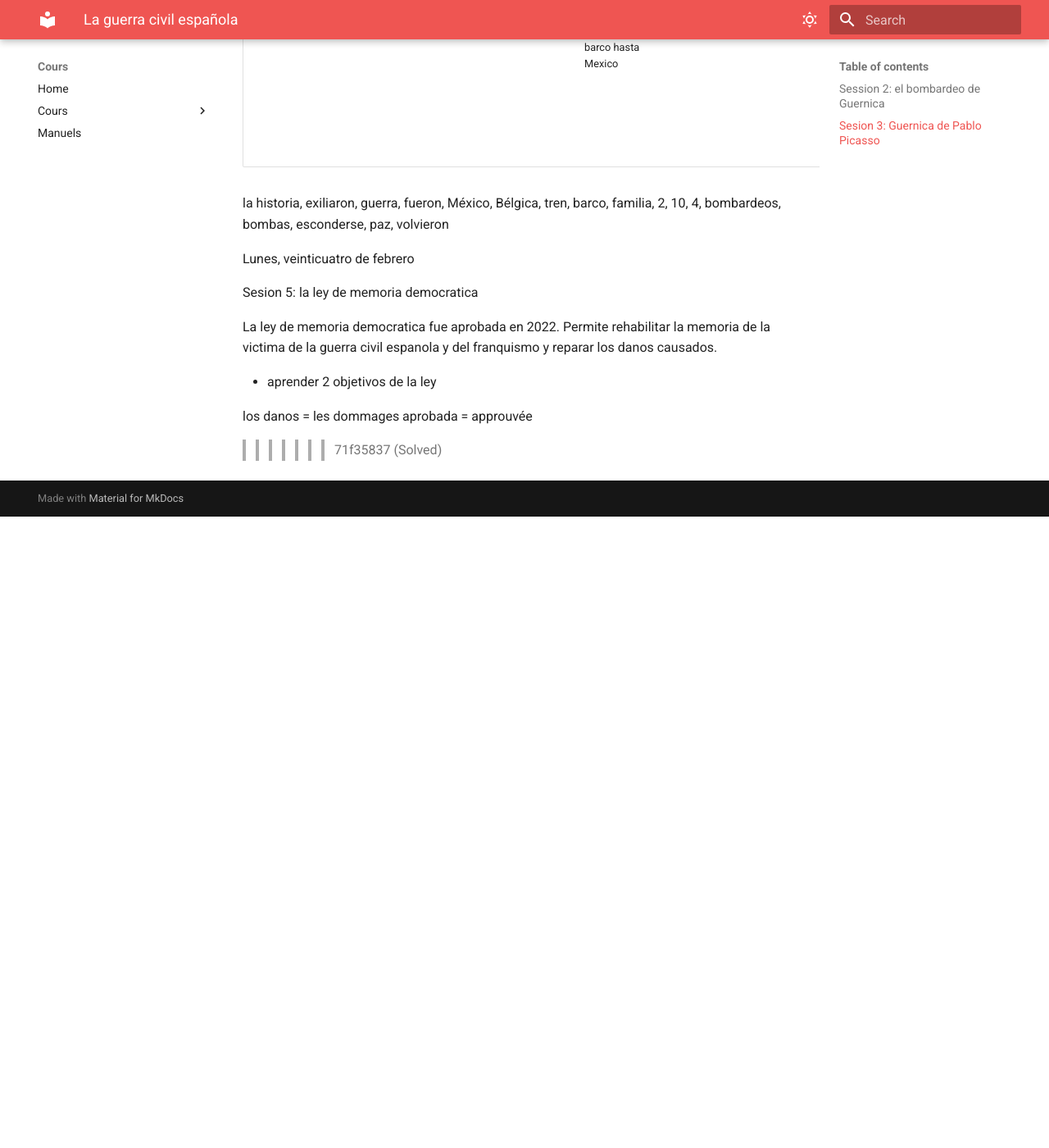
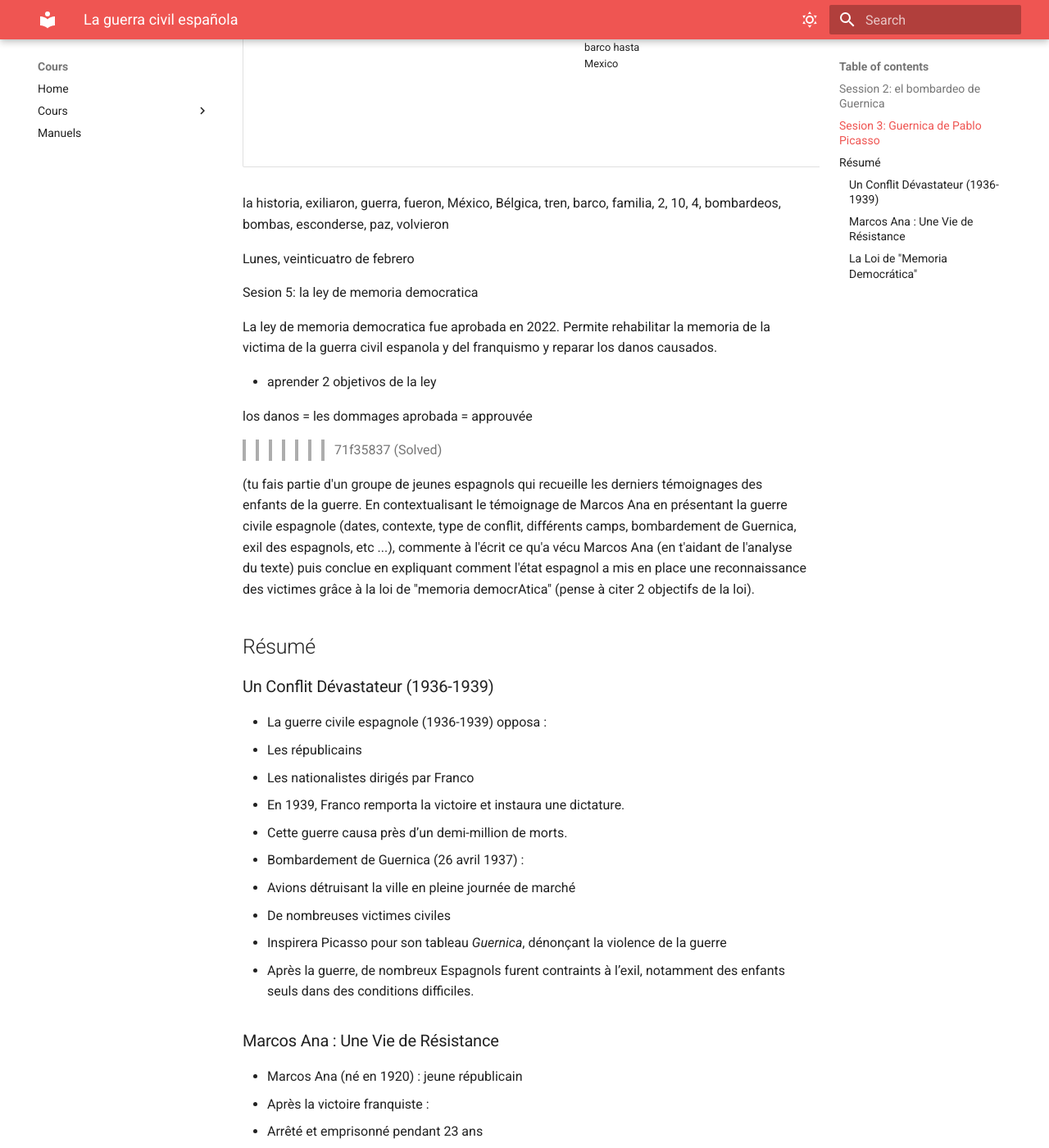
Before and after one commit to Labfox/Cours, an MkDocs documentation site: the page built from docs/spanish/sequency5.md, in a window 1280 px wide and 1400 px high, scrolled down 2725 px. Shown: the whole window at 82% size. Built offline with MkDocs 1.6.1 and Material for MkDocs 9.7.7, drawn with Linux system fonts in a browser that asks for light colours; before the commit the page ends 3355 px from its top, so only the background shows below that; some of the changed text lies outside the part shown.

Commit message:
Update sequency5.md

```diff
--- a/docs/spanish/sequency5.md
+++ b/docs/spanish/sequency5.md
@@ -159,3 +159,40 @@
 aprobada = approuvée
 
 >>>>>>> 71f35837 (Solved)
+
+(tu fais partie d'un groupe de jeunes espagnols qui recueille les derniers témoignages des enfants de la guerre. En contextualisant le témoignage de Marcos Ana en présentant la guerre civile espagnole (dates, contexte, type de conflit, différents camps, bombardement de Guernica, exil des espagnols, etc ...), commente à l'écrit ce qu'a vécu Marcos Ana (en t'aidant de l'analyse du texte) puis conclue en expliquant comment l'état espagnol a mis en place une reconnaissance des victimes grâce à la loi de "memoria democrAtica" (pense à citer 2 objectifs de la loi).
+
+## Résumé
+
+### Un Conflit Dévastateur (1936-1939)
+
+- La guerre civile espagnole (1936-1939) opposa :
+  - Les républicains
+  - Les nationalistes dirigés par Franco
+- En 1939, Franco remporta la victoire et instaura une dictature.
+- Cette guerre causa près d’un demi-million de morts.
+- Bombardement de Guernica (26 avril 1937) :
+  - Avions détruisant la ville en pleine journée de marché
+  - De nombreuses victimes civiles
+  - Inspirera Picasso pour son tableau *Guernica*, dénonçant la violence de la guerre
+- Après la guerre, de nombreux Espagnols furent contraints à l’exil, notamment des enfants seuls dans des conditions difficiles.
+
+### Marcos Ana : Une Vie de Résistance
+
+- Marcos Ana (né en 1920) : jeune républicain
+- Après la victoire franquiste :
+  - Arrêté et emprisonné pendant 23 ans
+  - Condamné à mort et torturé
+- Témoigna plus tard de son expérience :
+  - La difficulté de retrouver la liberté après tant d’années d’enfermement
+  - La nécessité de se réadapter à la vie normale
+
+### La Loi de "Memoria Democrática"
+
+- Adoptée en 2022
+- Objectifs :
+  - Reconnaître les souffrances des victimes du franquisme
+  - Retrouver et identifier les disparus
+  - Réparer les injustices causées par la dictature
+
+Bien sûr, voici un lexique plus détaillé et plus long en espagnol-français sur la Guerre Civile Espagnole et la Mémoire Historique :
```
